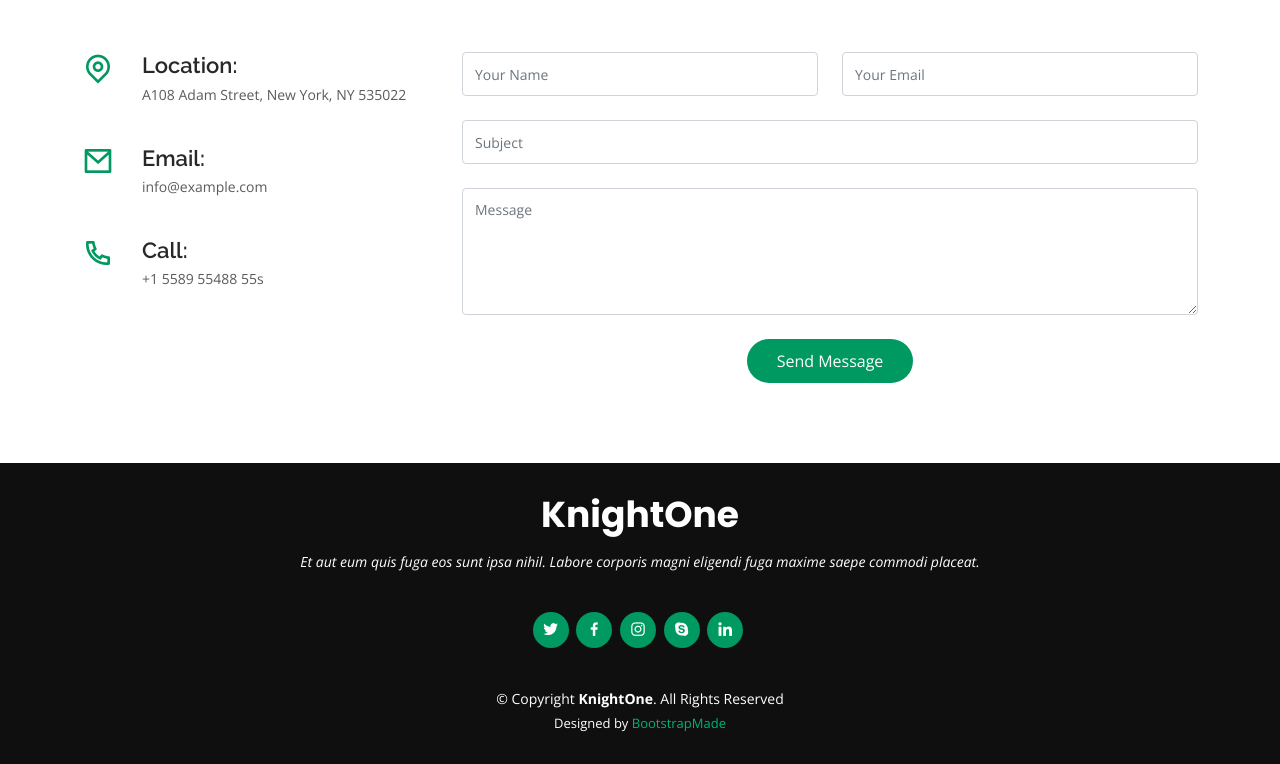
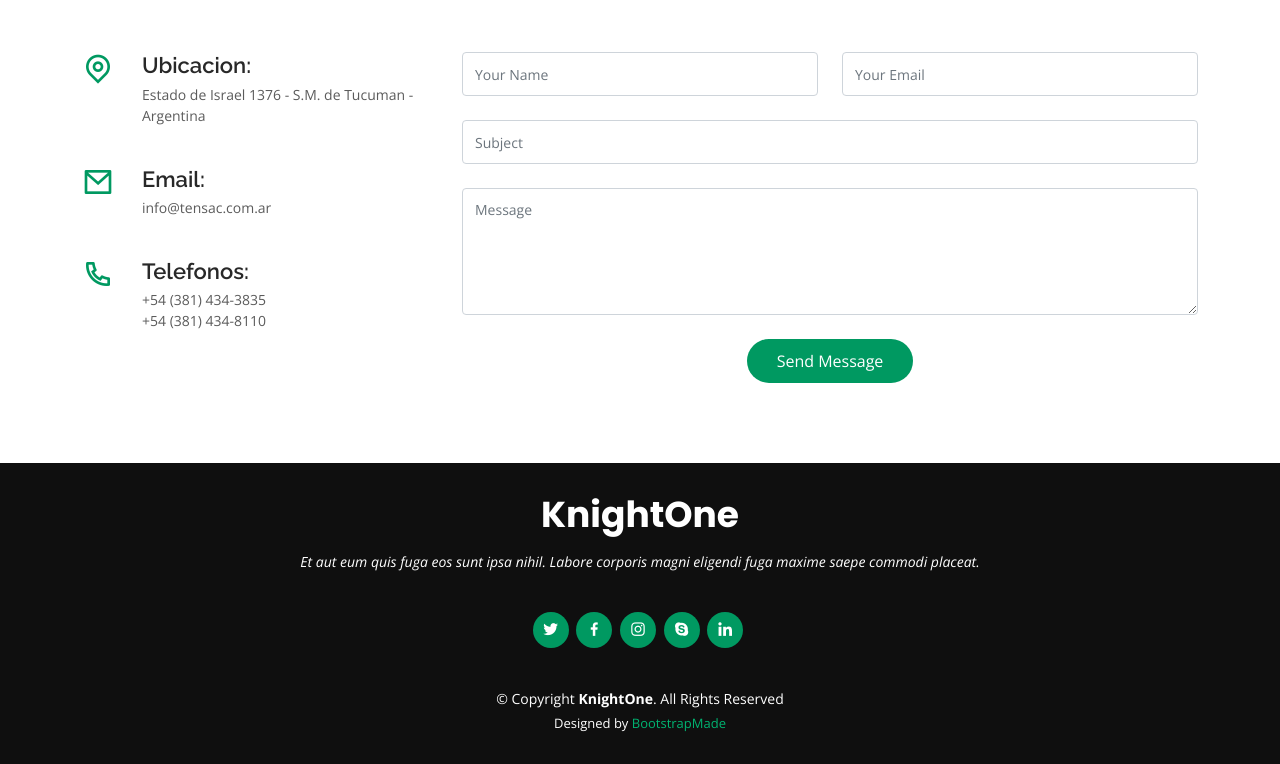
Before and after one commit to camoraco/tensac-4.github.io, a plain HTML site: page index.html in a window 1280 px wide. Shown: the part 7023-7787 px from the top of the page. Drawn offline with nearby package versions, Linux system fonts and the light colour scheme.

Commit message:
Modificaciones al modelo original

```diff
--- a/index.html
+++ b/index.html
@@ -632,20 +632,21 @@
             <div class="info">
               <div class="address">
                 <i class="ri-map-pin-line"></i>
-                <h4>Location:</h4>
-                <p>A108 Adam Street, New York, NY 535022</p>
+                <h4>Ubicacion:</h4>
+                <p>Estado de Israel 1376 - S.M. de Tucuman - Argentina</p>
               </div>
 
               <div class="email">
                 <i class="ri-mail-line"></i>
                 <h4>Email:</h4>
-                <p>info@example.com</p>
+                <p>info@tensac.com.ar</p>
               </div>
 
               <div class="phone">
                 <i class="ri-phone-line"></i>
-                <h4>Call:</h4>
-                <p>+1 5589 55488 55s</p>
+                <h4>Telefonos:</h4>
+                <p>+54 (381) 434-3835</p>
+                <p>+54 (381) 434-8110</p>
               </div>
 
             </div>
```
